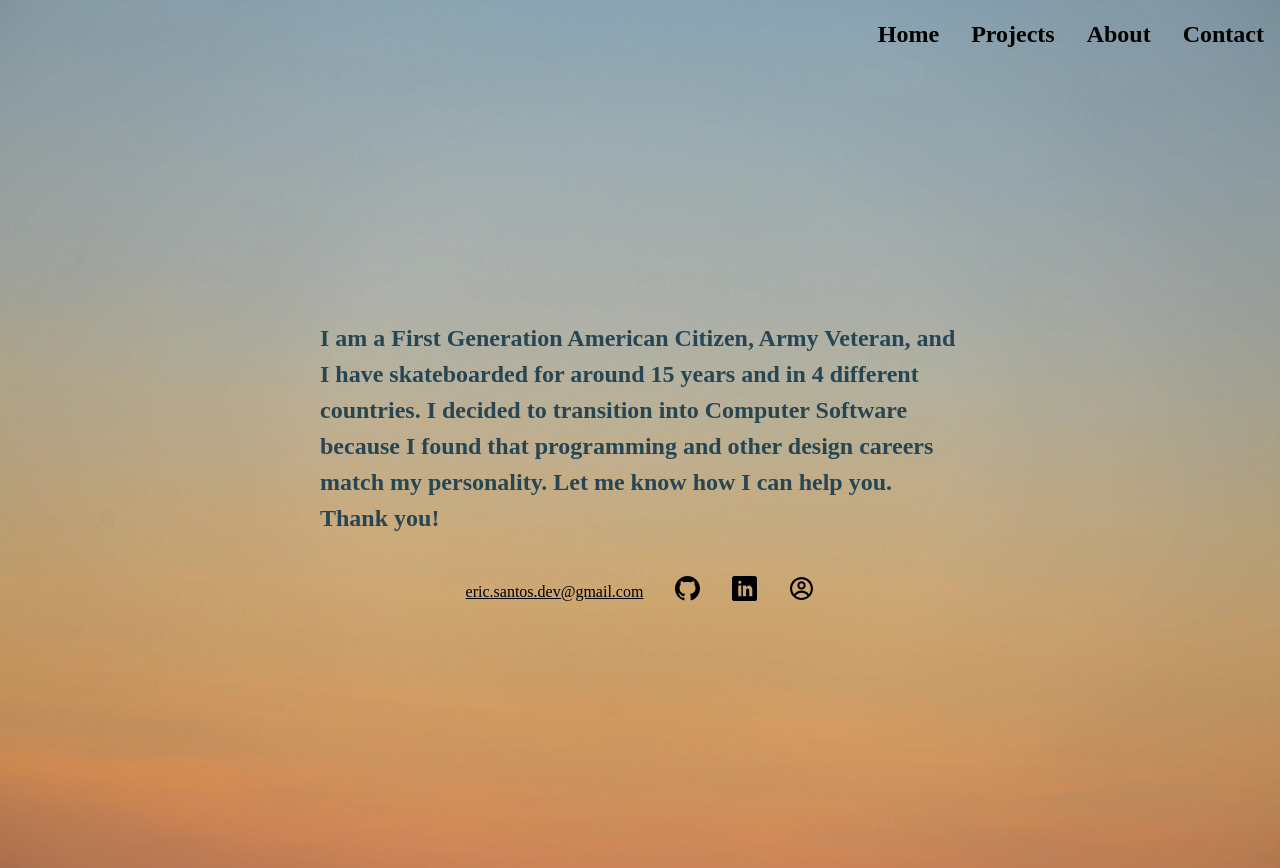
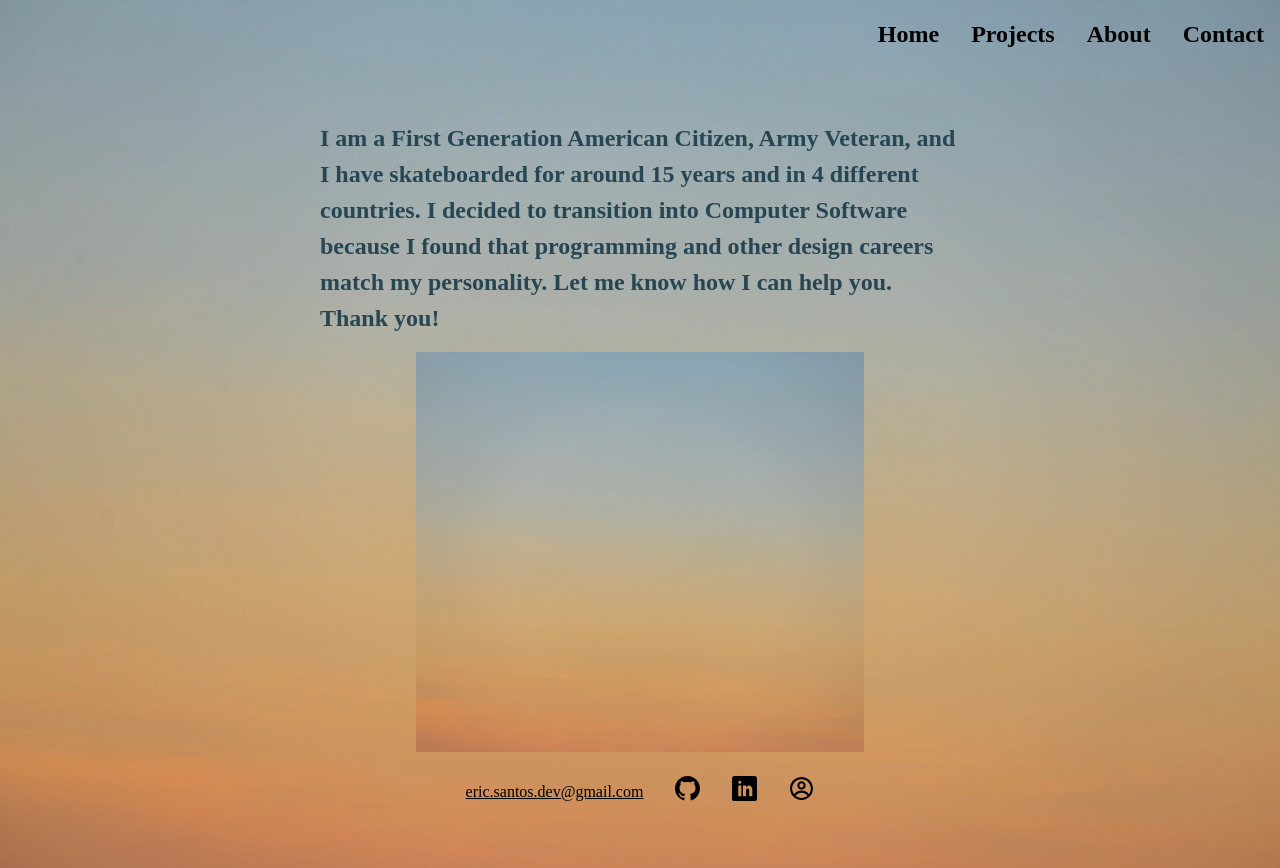
Before and after one commit to Eric-Santos/pwa-portfolio, a React (Create React App) app: page /about in a window 1280 px wide. Built offline with nearby package versions, Linux system fonts and the light colour scheme.

Commit message:
added certificate of completion and lambda public profile

```diff
--- a/src/components/About.js
+++ b/src/components/About.js
@@ -13,7 +13,8 @@ const About = () => {
         skateboarded for around 15 years and in 4 different countries. I decided
         to transition into Computer Software because I found that programming
         and other design careers match my personality. Let me know how I can help you. Thank you!
-      </h1>
+        </h1>
+        <iframe src="/photos/EricSantosCertificateOfCompletion.pdf" frameBorder="0" title='EricSantosCertificate'></iframe>
       <Footer  />
     </section></>
   );
--- a/src/components/Footer.js
+++ b/src/components/Footer.js
@@ -1,5 +1,4 @@
 import React from "react";
-import { HiOutlineMail } from "react-icons/hi";
 import { GoMarkGithub } from "react-icons/go";
 import { ImLinkedin } from "react-icons/im";
 import { CgProfile } from "react-icons/cg";
@@ -10,7 +9,6 @@ const Footer = () => {
     <>
       <footer>
         <a href="mailto:eric.santos.dev@gmail.com.com">
-          {/* <HiOutlineMail size="30" /> */}
           eric.santos.dev@gmail.com
         </a>
         <a
--- a/src/styles/about.css
+++ b/src/styles/about.css
@@ -19,3 +19,12 @@ section .about-text {
     width: 50vw;
   }
 }
+section iframe {
+  height: 50vh;
+  width: 90vw;
+}
+@media screen and (min-width: 960px) {
+  section iframe {
+    width: 35vw;
+  }
+}
--- a/src/styles/about.less
+++ b/src/styles/about.less
@@ -14,4 +14,11 @@ section {
             width: 50vw;
         }
     }
+    iframe {
+        height: 50vh;
+        width: 90vw;
+        @media screen and (min-width:960px){
+            width: 35vw;
+        }
+    }
 }
```
Also changed, not shown: 1 other file (tests, documents, lock files or other folders).
